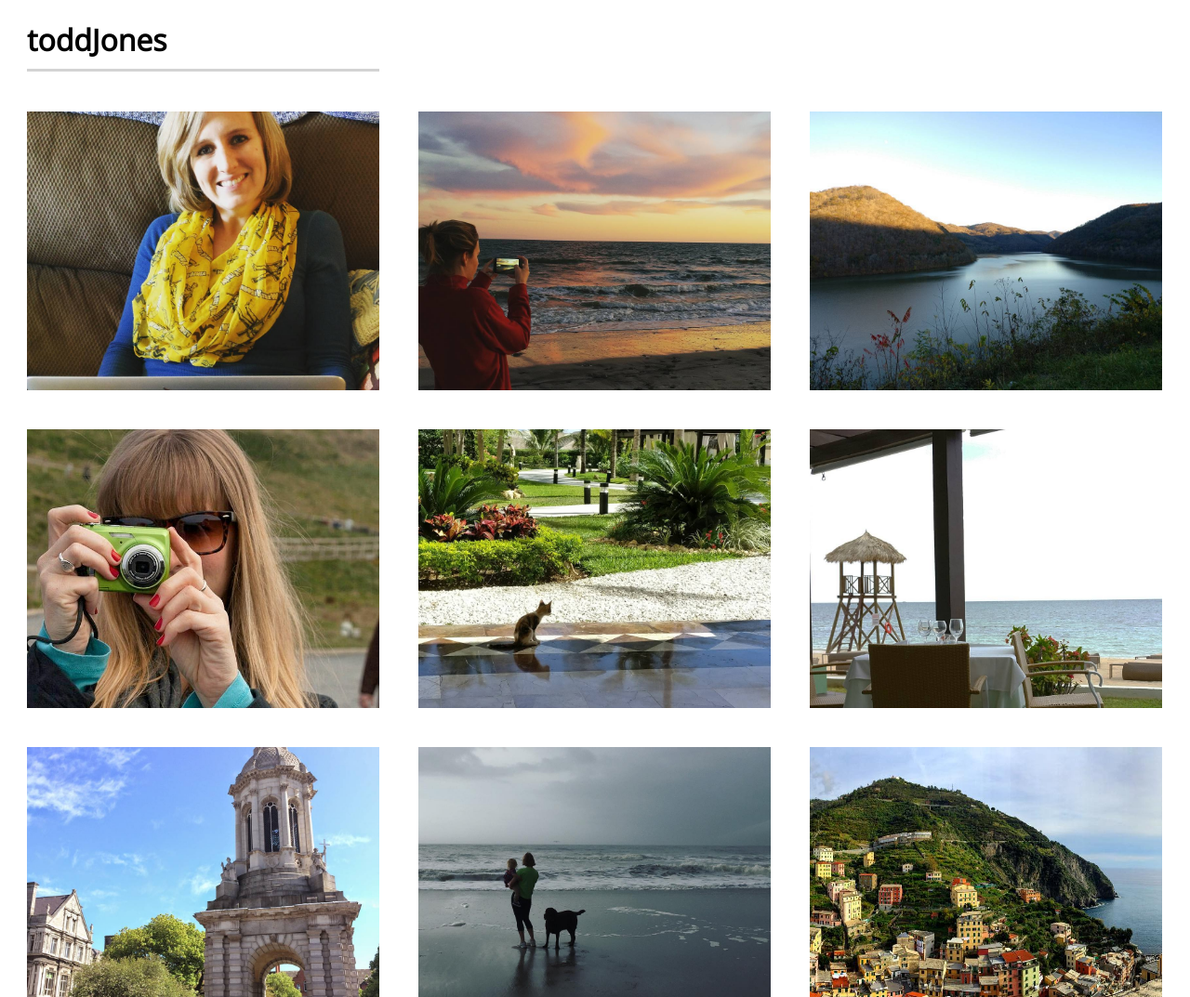
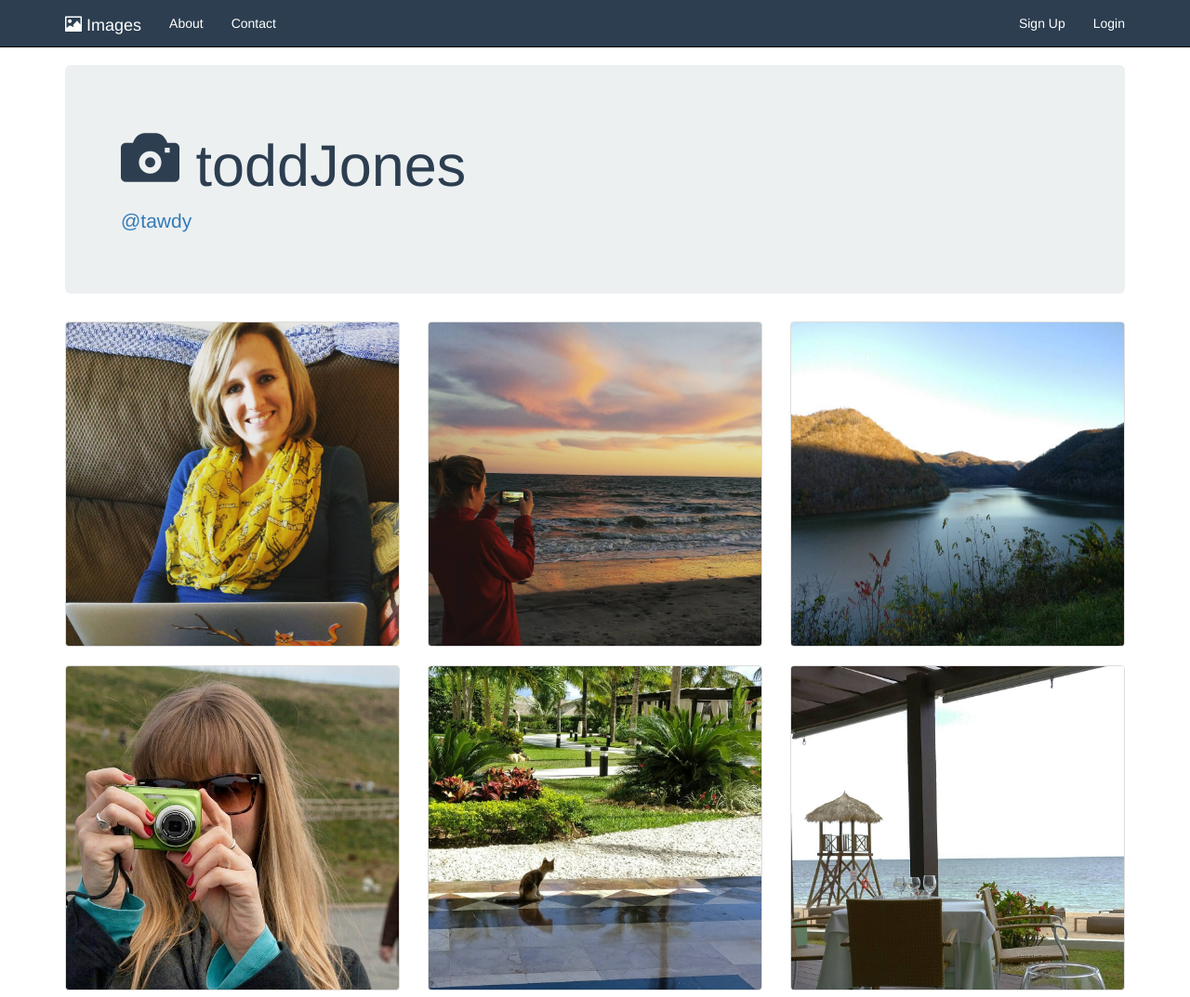
Before and after one commit to atoddj/image-gallery, a plain HTML site: page index.html in a window 1280 px wide. Shown: the top 1073 px of the page at 93% size. Drawn offline with nearby package versions, Linux system fonts and the light colour scheme.

Commit message:
Added bootstrap to project

```diff
--- a/index.html
+++ b/index.html
@@ -5,19 +5,90 @@
   <meta name="viewport" content="width=device-width, initial-scale=1.0">
   <meta http-equiv="X-UA-Compatible" content="ie=edge">
 
+  <link rel="stylesheet" href="https://maxcdn.bootstrapcdn.com/bootstrap/3.3.7/css/bootstrap.min.css" integrity="sha384-BVYiiSIFeK1dGmJRAkycuHAHRg32OmUcww7on3RYdg4Va+PmSTsz/K68vbdEjh4u" crossorigin="anonymous">
   <link rel="stylesheet" href="photo.css">
   <title>Photo Blog</title>
 </head>
 <body>
-  <h1>toddJones</h1>
-   <div class="container" style="background-image:url('images/18299653_215628318938048_3704374091248041984_n.jpg')"></div>
-   <div class="container" style="background-image:url('images/17663072_257996994609855_3456732195425615872_n.jpg')"></div>
-   <div class="container" style="background-image:url('images/14716372_585989004906532_2584615008386154496_n.jpg')"></div>
-   <div class="container" style="background-image:url('images/14240682_195618494191759_1887029529_n.jpg')"></div>
-   <div class="container" style="background-image:url('images/13737097_385826428208359_557726861_n.jpg')"></div>
-   <div class="container" style="background-image:url('images/13628042_1069916643092644_1019176678_n.jpg')"></div>
-   <div class="container" style="background-image:url('images/12918487_1060726883988411_197475208_n.jpg')"></div>
-   <div class="container" style="background-image:url('images/12331361_863506277096132_2019960404_n.jpg')"></div>
-   <div class="container" style="background-image:url('images/11821317_506220219545519_1336923398_n.jpg')"></div>
+  <nav id="top-nav" class="navbar navbar-inverse navbar-fixed-top">
+    <div class="container">
+      <div class="navbar-header">
+        <button class="navbar-toggle collapsed" type="button" data-toggle="collapse" data-target="#bs-nav-demo" aria-expanded="false">
+          <span class="sr-only">Toggle navigation</span>
+          <span class="icon-bar"></span>
+          <span class="icon-bar"></span>
+          <span class="icon-bar"></span>
+        </button>
+        <a href="#" class="navbar-brand"><span class="glyphicon glyphicon-picture" aria-hidden="true"></span> Images</a>
+      </div>
+      <div class="collapse navbar-collapse" id="bs-nav-demo">
+        <ul class="nav navbar-nav">
+          <li><a href="#">About</a></li>
+          <li><a href="#">Contact</a></li>
+        </ul>
+        <ul class="nav navbar-nav navbar-right">
+          <li><a href="#">Sign Up</a></li>
+          <li><a href="#">Login</a></li>
+        </ul>
+      </div>
+    </div>
+  </nav>
+
+  <div class="container" id="content">
+    <div class="jumbotron lightgrey-bg">
+      <h1><span class="glyphicon glyphicon-camera" aria-hidden="true"></span> toddJones</h1>
+      <p><a href="https://instagram.com/tawdy" target="_blank" rel="noopener">@tawdy</a></p>
+    </div>
+    <div class="row">
+      <div class="col-lg-4 col-sm-6">
+        <div class="thumbnail image">
+          <img src="images/18299653_215628318938048_3704374091248041984_n.jpg" alt="">
+        </div>
+      </div>
+      <div class="col-lg-4 col-sm-6">
+        <div class="thumbnail image">
+          <img src="images/17663072_257996994609855_3456732195425615872_n.jpg" alt="">
+        </div>
+      </div>
+      <div class="col-lg-4 col-sm-6">
+        <div class="thumbnail image">
+          <img src="images/14716372_585989004906532_2584615008386154496_n.jpg" alt="">
+        </div>
+      </div>
+      <div class="col-lg-4 col-sm-6">
+        <div class="thumbnail image">
+          <img src="images/14240682_195618494191759_1887029529_n.jpg" alt="">
+        </div>
+      </div>
+      <div class="col-lg-4 col-sm-6">
+        <div class="thumbnail image">
+          <img src="images/13737097_385826428208359_557726861_n.jpg" alt="">
+        </div>
+      </div>
+      <div class="col-lg-4 col-sm-6">
+        <div class="thumbnail image">
+          <img src="images/13628042_1069916643092644_1019176678_n.jpg" alt="">
+        </div>
+      </div>
+      <div class="col-lg-4 col-sm-6">
+        <div class="thumbnail image">
+          <img src="images/12918487_1060726883988411_197475208_n.jpg" alt="">
+        </div>
+      </div>
+      <div class="col-lg-4 col-sm-6">
+        <div class="thumbnail image">
+          <img src="images/12331361_863506277096132_2019960404_n.jpg" alt="">
+        </div>
+      </div>
+      <div class="col-lg-4 col-sm-6">
+        <div class="thumbnail image">
+          <img src="images/11821317_506220219545519_1336923398_n.jpg" class="img img-responsive full-width" alt="">
+        </div>
+      </div>
+    </div>
+  </div>
+
+   <script src="https://code.jquery.com/jquery-3.2.1.min.js"></script>
+   <script src="https://maxcdn.bootstrapcdn.com/bootstrap/3.3.7/js/bootstrap.min.js" integrity="sha384-Tc5IQib027qvyjSMfHjOMaLkfuWVxZxUPnCJA7l2mCWNIpG9mGCD8wGNIcPD7Txa" crossorigin="anonymous"></script>
 </body>
 </html>
--- a/photo.css
+++ b/photo.css
@@ -1,19 +1,35 @@
 @import url('https://fonts.googleapis.com/css?family=Open+Sans');
 
-.container {
-  height:300px;
-  width:30%;
-  background-size: cover;
-  background-position: center;
-  background-repeat: no-repeat;
-  float:left;
-  margin:1.66%;
+body {
+  padding-top: 70px;
+  color: #2c3e50;
 }
 
-h1 {
-  border-bottom: 3px solid lightgrey;
-  width: 30%;
-  font-family: 'Open Sans';
-  margin-left: 1.66%;
-  padding-bottom: 10px;
+.image {
+  position: relative;
+  height:350px;
+  overflow: hidden;
 }
+
+.image img {
+  position: absolute;
+  left: 50%;
+  top: 50%;
+  min-height: 100%;
+  min-width: 100%;
+  width: auto;
+  -webkit-transform: translate(-50%,-50%);
+      -ms-transform: translate(-50%,-50%);
+          transform: translate(-50%,-50%);
+}
+nav#top-nav {
+  background-color:#2c3e50;
+}
+
+nav#top-nav a {
+  color: #fff;
+}
+
+#content .lightgrey-bg {
+  background-color: #ecf0f1;
+}
```
